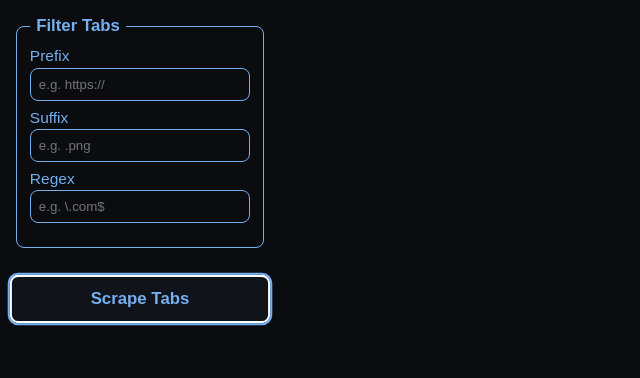
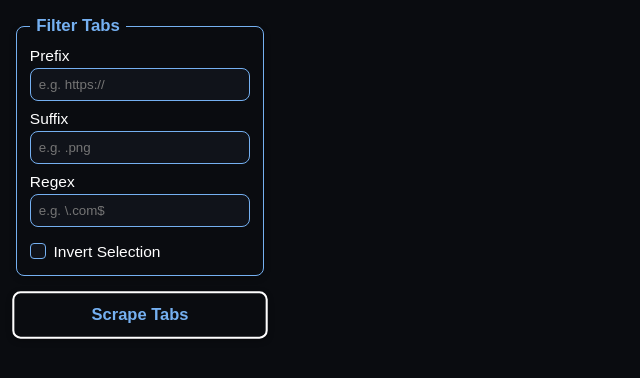
Before and after one commit to MCmoderSD/TabScraper, a website with bundled scripts: page public/popup.html in a window 1280 px wide. Both pictures are taken after a click on the button "Scrape Tabs". Shown: the whole page, without its empty margins (0-640 px from the left). Built offline with nearby package versions, Linux system fonts and the light colour scheme; some packages are replaced by stand-ins of ours; no server answers.

Commit message:
Added Invert button

```diff
--- a/public/popup.css
+++ b/public/popup.css
@@ -4,6 +4,7 @@
     --primary: #75b0f1;
     --text: #fff;
     --radius: 8px;
+    --shadow: 0 2px 6px rgba(0, 0, 0, 0.3);
 }
 
 html {
@@ -18,9 +19,9 @@ body {
     margin: 0;
     font-family: sans-serif;
     background-color: var(--bg);
-    color: var(--primary);
+    color: var(--text);
     width: 280px;
-    height: 240px;
+    height: auto;
     border-radius: 12px;
     overflow: hidden;
 }
@@ -36,7 +37,8 @@ fieldset {
     border: 1px solid var(--primary);
     border-radius: var(--radius);
     padding: 0.7rem 0.8rem 1rem 0.8rem;
-    margin: 0 0 0.7rem 0;
+    margin: 0;
+    box-shadow: var(--shadow);
 }
 
 legend {
@@ -50,12 +52,50 @@ label {
     display: flex;
     flex-direction: column;
     gap: 0.15rem;
-    margin-bottom: 0.5rem;
+    margin-bottom: 0.6rem;
     font-size: 0.97rem;
 }
 
+.checkbox-row {
+    display: flex;
+    align-content: center;
+    height: 1rem;
+    gap: 0.5em;
+    margin-top: 1rem;
+    font-size: 0.97rem;
+}
+
+.checkbox-row input[type="checkbox"] {
+    appearance: none;
+    width: 1rem;
+    height: 1rem;
+    margin: 0;
+    display: inline-grid;
+    place-content: center;
+    vertical-align: middle;
+    border: 1.5px solid var(--primary);
+    border-radius: 4px;
+    background-color: var(--bg-focus);
+    cursor: pointer;
+    transition: all 0.2s ease-in-out;
+}
+
+.checkbox-row input[type="checkbox"]::before {
+    content: "";
+    width: 0.5rem;
+    height: 0.5rem;
+    transform: scale(0);
+    transition: transform 0.1s ease-in-out;
+    background-color: var(--primary);
+    border-radius: 2px;
+}
+
+.checkbox-row input[type="checkbox"]:checked::before {
+    transform: scale(1);
+}
+
 input[type="text"] {
-    background: var(--bg);
+    background: var(--bg-focus);
     color: var(--text);
     border: 1px solid var(--primary);
     border-radius: var(--radius);
@@ -65,12 +105,12 @@ input[type="text"] {
 
 input[type="text"]:focus {
     border: 2px solid var(--text);
-    background: var(--bg-focus);
+    background: var(--bg);
     outline: none;
 }
 
 button {
-    background-color: var(--bg);
+    background-color: var(--bg-focus);
     border: 2px solid var(--primary);
     color: var(--text);
     padding: 0.75rem;
@@ -79,12 +119,15 @@ button {
     font-weight: bold;
     font-size: 1rem;
     transition: all 0.2s ease-in-out;
+    width: 100%;
+    box-shadow: var(--shadow);
 }
 
-button:hover, button:focus {
-    background-color: var(--bg-focus);
+button:hover,
+button:focus {
+    background-color: var(--bg);
     border: 2px solid var(--text);
     color: var(--primary);
-    transform: scale(1.05);
-    outline: 2px solid var(--primary);
+    transform: scale(1.03);
+    outline: none;
 }
--- a/public/popup.html
+++ b/public/popup.html
@@ -18,6 +18,10 @@
         <label for="regex">Regex
             <input type="text" id="regex" placeholder="e.g. \.com$" autocomplete="off" aria-label="Regex" />
         </label>
+        <div class="checkbox-row">
+            <input type="checkbox" id="invert" aria-label="Invert" />
+            <label for="invert">Invert Selection</label>
+        </div>
     </fieldset>
     <button id="scrape">Scrape Tabs</button>
 </div>
--- a/src/popup.ts
+++ b/src/popup.ts
@@ -1,21 +1,26 @@
-document.addEventListener("DOMContentLoaded", async () => {
+document.addEventListener("DOMContentLoaded", async (): Promise<void> => {
+
+    // Get elements
     const prefixInput = document.getElementById("prefix") as HTMLInputElement;
     const suffixInput = document.getElementById("suffix") as HTMLInputElement;
     const regexInput = document.getElementById("regex") as HTMLInputElement;
+    const invertInput = document.getElementById("invert") as HTMLInputElement;
     const button = document.getElementById("scrape") as HTMLButtonElement;
 
     // Load stored values
-    const { prefix = "", suffix = "", regex = "" } = await chrome.storage.sync.get(["prefix", "suffix", "regex"]);
+    const { prefix = "", suffix = "", regex = "", invert = false } = await chrome.storage.sync.get(["prefix", "suffix", "regex", "invert"]);
     prefixInput.value = prefix;
     suffixInput.value = suffix;
     regexInput.value = regex;
+    invertInput.checked = invert;
 
     // Save + trigger scraping
-    button.addEventListener("click", async () => {
+    button.addEventListener("click", async (): Promise<void> => {
         await chrome.storage.sync.set({
             prefix: prefixInput.value,
             suffix: suffixInput.value,
-            regex: regexInput.value
+            regex: regexInput.value,
+            invert: invertInput.checked
         });
 
         // Send message to background
```
Also changed, not shown: src/background.ts (+22 -16 lines), dist/background.js, dist/popup.js, manifest.json.
